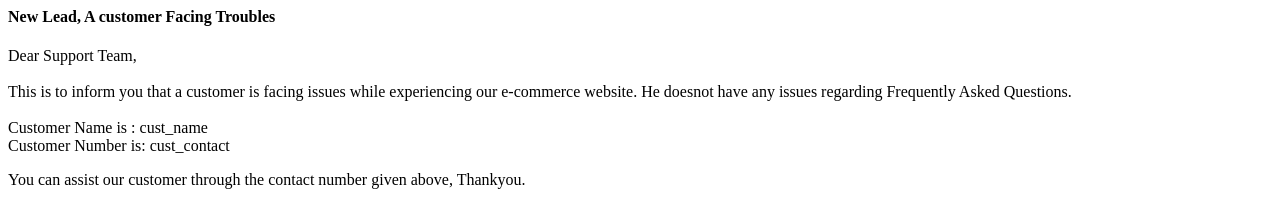
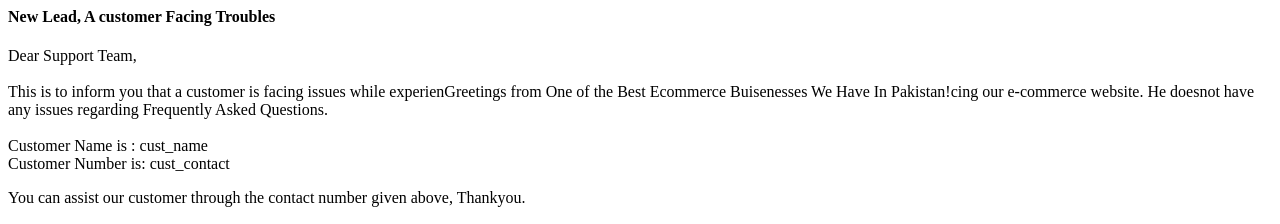
Before and after one commit to Annusanwer873/newchatbot, a plain HTML site: page email_templates/Vision_Template.html in a window 1280 px wide. Shown: the top 224 px of the page. Drawn offline with Linux system fonts and the light colour scheme.

Commit message:
Email Html Done

```diff
--- a/email_templates/Vision_Template.html
+++ b/email_templates/Vision_Template.html
@@ -9,7 +9,7 @@
 <p>
   Dear Support Team,<br>
 <br>
-This is to inform you that a customer is facing issues while experiencing our e-commerce website. He doesnot have any issues regarding Frequently Asked Questions.<br>
+This is to inform you that a customer is facing issues while experienGreetings from One of the Best Ecommerce Buisenesses We Have In Pakistan!cing our e-commerce website. He doesnot have any issues regarding Frequently Asked Questions.<br>
 <br>
 
 Customer Name is : cust_name <br>
```
Also changed, not shown: email_templates/email_template.html (+1 -1 lines).
